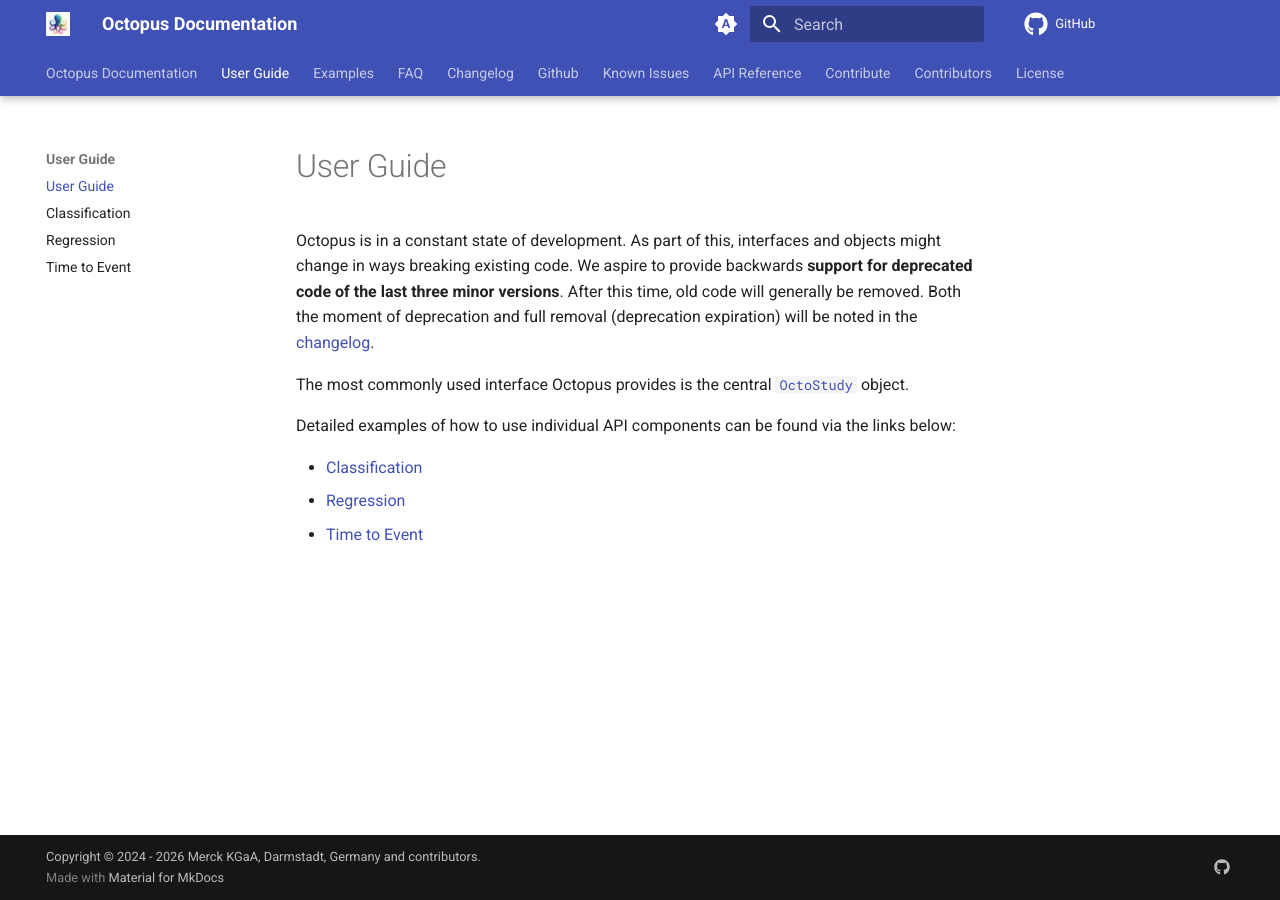
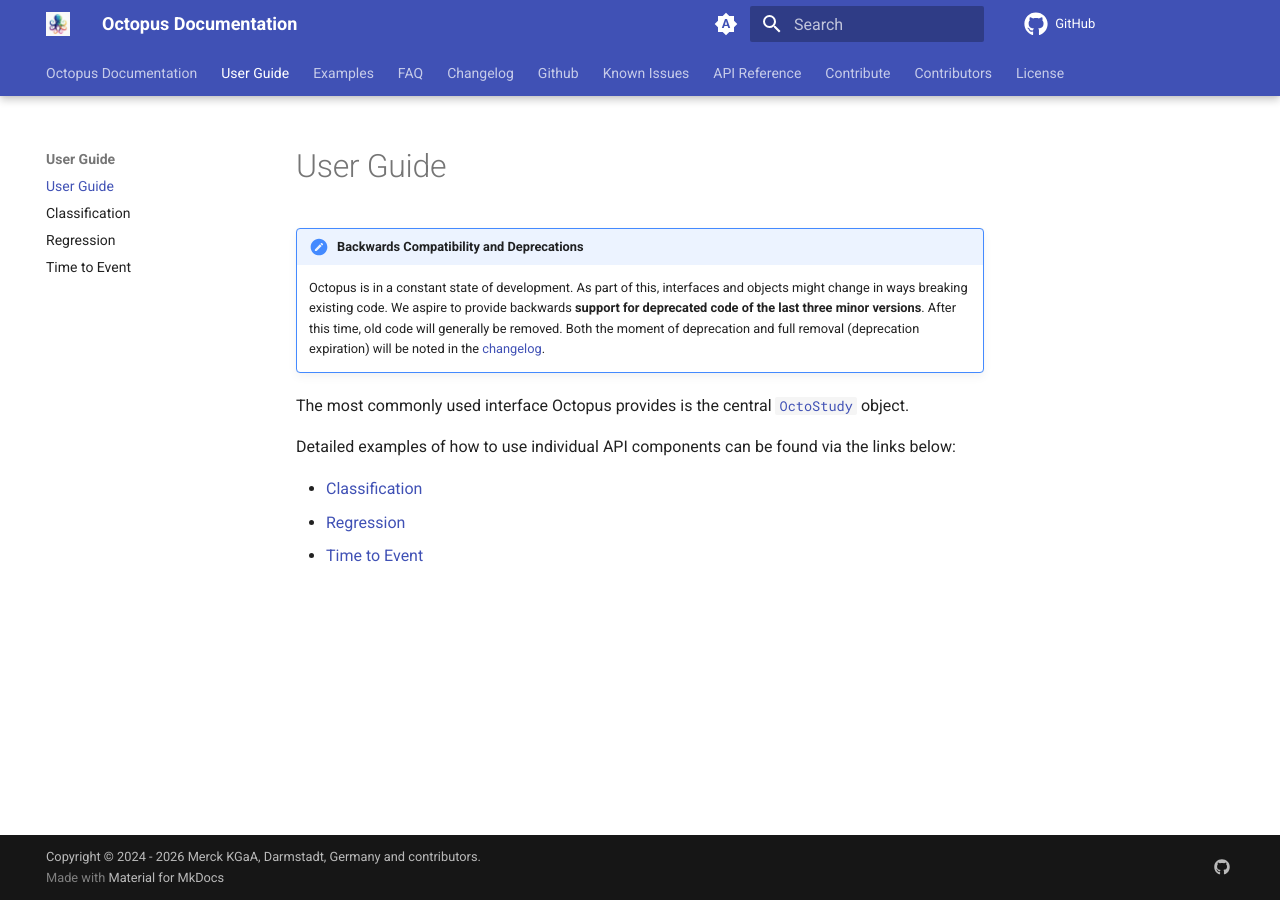
Before and after one commit to emdgroup/octopus, an MkDocs documentation site: the page built from docs/userguide/userguide.md, in a window 1280 px wide. Built offline with MkDocs 1.6.1 and Material for MkDocs 9.7.7, drawn with Linux system fonts in a browser that asks for light colours; comment, search, counter and statistics services are not loaded.

Commit message:
add admonition support in docs

```diff
--- a/docs/userguide/userguide.md
+++ b/docs/userguide/userguide.md
@@ -1,10 +1,12 @@
 # User Guide
 
-Octopus is in a constant state of development. As part of this, interfaces and objects
-might change in ways breaking existing code. We aspire to provide backwards **support
-for deprecated code of the last three minor versions**. After this time, old code will
-generally be removed. Both the moment of deprecation and full removal (deprecation
-expiration) will be noted in the [changelog](../changelog.md).
+!!! note "Backwards Compatibility and Deprecations"
+
+    Octopus is in a constant state of development. As part of this, interfaces and objects
+    might change in ways breaking existing code. We aspire to provide backwards **support
+    for deprecated code of the last three minor versions**. After this time, old code will
+    generally be removed. Both the moment of deprecation and full removal (deprecation
+    expiration) will be noted in the [changelog](../changelog.md).
 
 The most commonly used interface Octopus provides is the central
 [`OctoStudy`](../reference/study.md) object.
--- a/mkdocs.yml
+++ b/mkdocs.yml
@@ -50,6 +50,9 @@ markdown_extensions:
   - pymdownx.inlinehilite
   - pymdownx.snippets
   - pymdownx.superfences
+  - admonition
+  - pymdownx.details
+  - pymdownx.superfences
 
 
 plugins:
```
